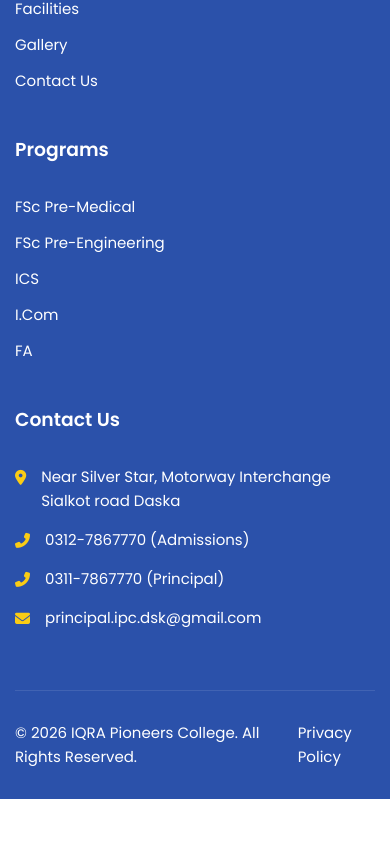
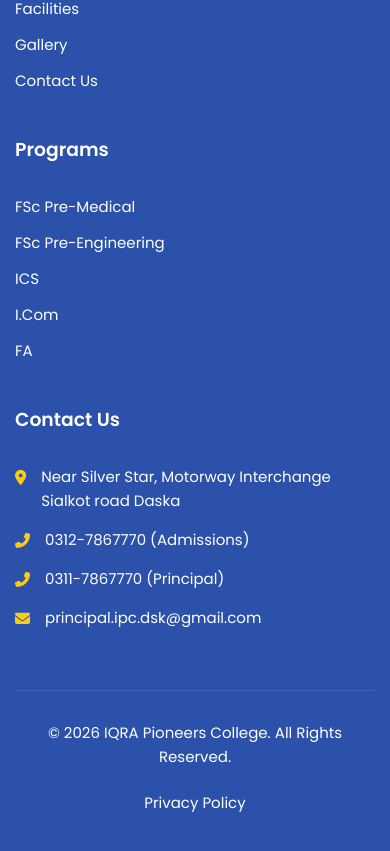
Before and after one commit to coder-363/-iQRA-website, a React (Vite) app: page /privacy-policy in a window 390 px wide. Shown: the part 5306-6157 px from the top of the page. Before the commit the page ends 6105 px from the top, so only its background shows below. Built offline with nearby package versions, Linux system fonts and the light colour scheme.

Commit message:
Optimize footer-bottom for mobile responsiveness

```diff
--- a/src/index.css
+++ b/src/index.css
@@ -3468,6 +3468,17 @@
         margin: 0 auto;
     }
 
+    .footer-bottom {
+        flex-direction: column !important;
+        gap: 1.5rem !important;
+        text-align: center !important;
+        padding-bottom: 2rem !important;
+    }
+
+    .footer-bottom-links {
+        justify-content: center !important;
+    }
+
     /* Consistent font size for mobile */
     html {
         font-size: 15px !important;
```
